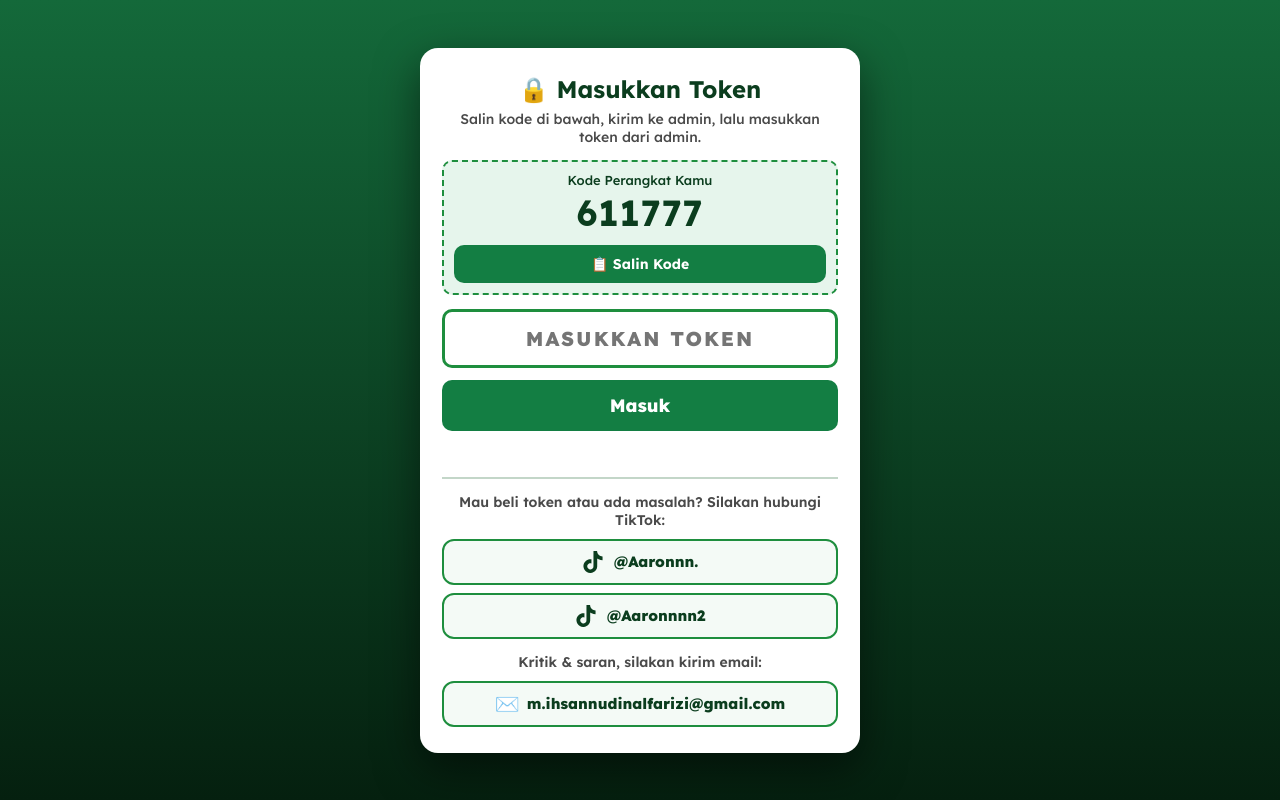
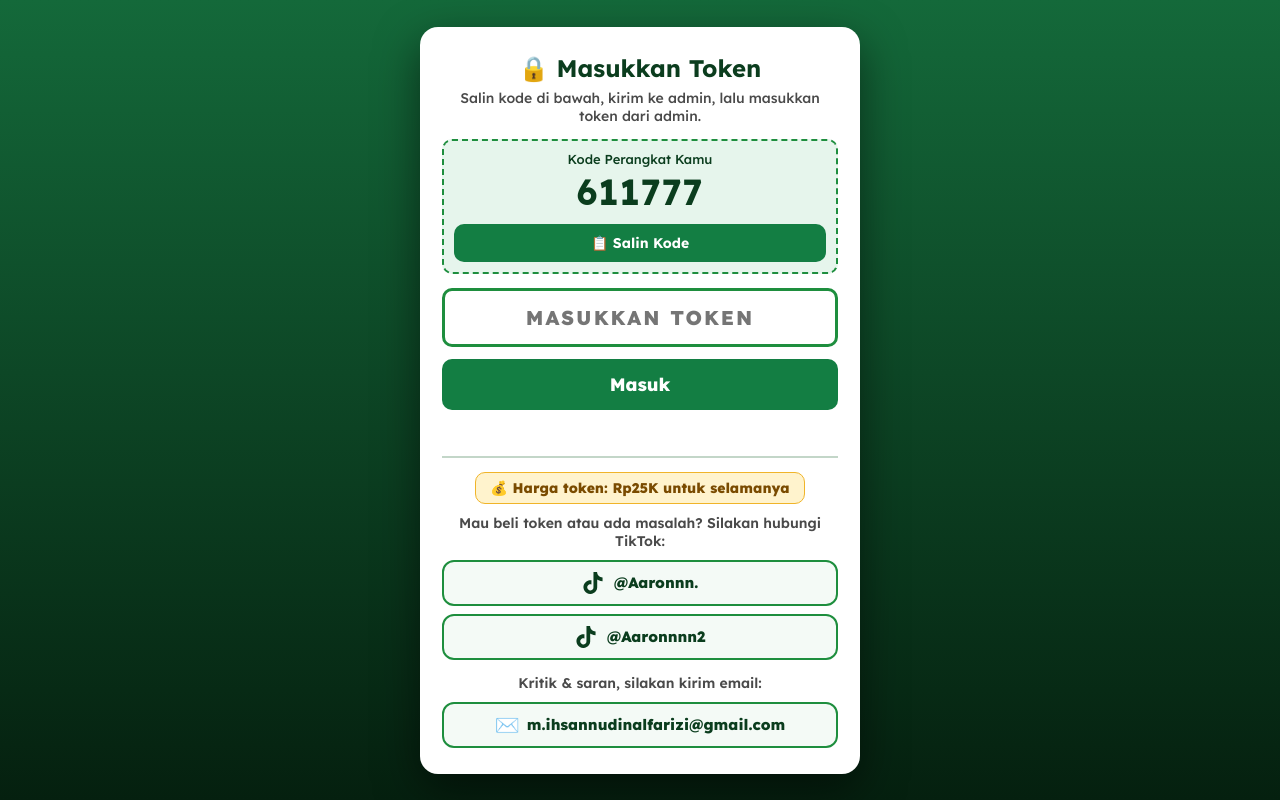
Before and after one commit to ihsanalfarizi/Klasemen_Galatamaa, a plain HTML site: page index.html in a window 1280 px wide. Shown: the top 800 px of the page. Drawn offline with Linux system fonts and the light colour scheme.

Commit message:
Update index.html

```diff
--- a/index.html
+++ b/index.html
@@ -315,7 +315,7 @@ input.points{border-color:rgba(10,40,55,.7);border-radius:9px;box-shadow:inset 0
   <input id="gateInp" type="text" placeholder="Masukkan token" autocomplete="off" spellcheck="false">
   <button id="gateBtn" type="button">Masuk</button>
   <div class="gerr" id="gateErr"></div>
-  <div class="gcontact">Mau beli token atau ada masalah? Silakan hubungi TikTok:
+  <div class="gcontact"><div style="display:inline-block;background:#fff3cd;color:#7a4b00;border:1.5px solid #f0b429;border-radius:10px;padding:6px 14px;margin-bottom:10px;font-weight:800">💰 Harga token: Rp25K untuk selamanya</div><br>Mau beli token atau ada masalah? Silakan hubungi TikTok:
     <div class="glinks">
       <a class="gl" href="https://www.tiktok.com/@taaronnn7" target="_blank" rel="noopener"><i><svg viewBox="0 0 24 24" width="1em" height="1em" fill="currentColor" aria-hidden="true" style="display:block"><path d="M12.525.02c1.31-.02 2.61-.01 3.91-.02.08 1.53.63 3.09 1.75 4.17 1.12 1.11 2.7 1.62 4.24 1.79v4.03c-1.44-.05-2.89-.35-4.2-.97-.57-.26-1.1-.59-1.62-.93-.01 2.92.01 5.84-.02 8.75-.08 1.4-.54 2.79-1.35 3.94-1.31 1.92-3.58 3.17-5.91 3.21-1.43.08-2.86-.31-4.08-1.03-2.02-1.19-3.44-3.37-3.65-5.71-.02-.5-.03-1-.01-1.49.18-1.9 1.12-3.72 2.58-4.96 1.66-1.44 3.98-2.13 6.15-1.72.02 1.48-.04 2.96-.04 4.44-.99-.32-2.15-.23-3.02.37-.63.41-1.11 1.04-1.36 1.75-.21.51-.15 1.07-.14 1.61.24 1.64 1.82 3.02 3.5 2.87 1.12-.01 2.19-.66 2.77-1.61.19-.33.4-.67.41-1.06.1-1.79.06-3.57.07-5.36.01-4.03-.01-8.05.02-12.07z"/></svg></i>@Aaronnn.</a>
       <a class="gl" href="https://www.tiktok.com/@Kakashi_hatake424" target="_blank" rel="noopener"><i><svg viewBox="0 0 24 24" width="1em" height="1em" fill="currentColor" aria-hidden="true" style="display:block"><path d="M12.525.02c1.31-.02 2.61-.01 3.91-.02.08 1.53.63 3.09 1.75 4.17 1.12 1.11 2.7 1.62 4.24 1.79v4.03c-1.44-.05-2.89-.35-4.2-.97-.57-.26-1.1-.59-1.62-.93-.01 2.92.01 5.84-.02 8.75-.08 1.4-.54 2.79-1.35 3.94-1.31 1.92-3.58 3.17-5.91 3.21-1.43.08-2.86-.31-4.08-1.03-2.02-1.19-3.44-3.37-3.65-5.71-.02-.5-.03-1-.01-1.49.18-1.9 1.12-3.72 2.58-4.96 1.66-1.44 3.98-2.13 6.15-1.72.02 1.48-.04 2.96-.04 4.44-.99-.32-2.15-.23-3.02.37-.63.41-1.11 1.04-1.36 1.75-.21.51-.15 1.07-.14 1.61.24 1.64 1.82 3.02 3.5 2.87 1.12-.01 2.19-.66 2.77-1.61.19-.33.4-.67.41-1.06.1-1.79.06-3.57.07-5.36.01-4.03-.01-8.05.02-12.07z"/></svg></i>@Aaronnnn2</a>
```
